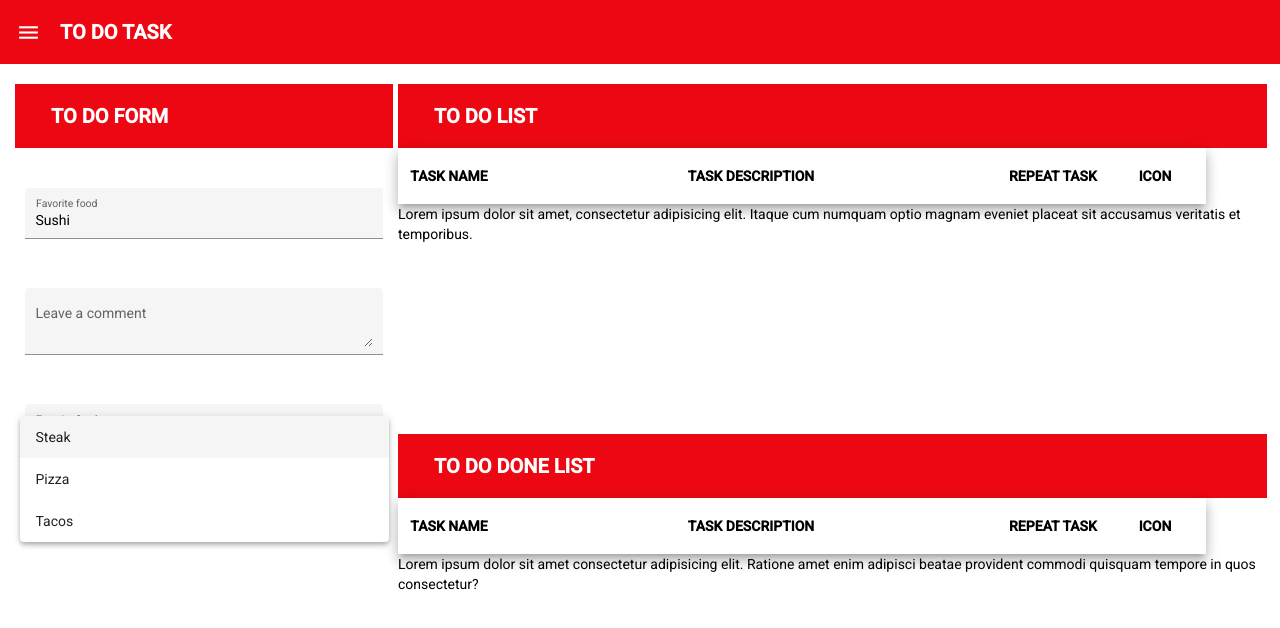
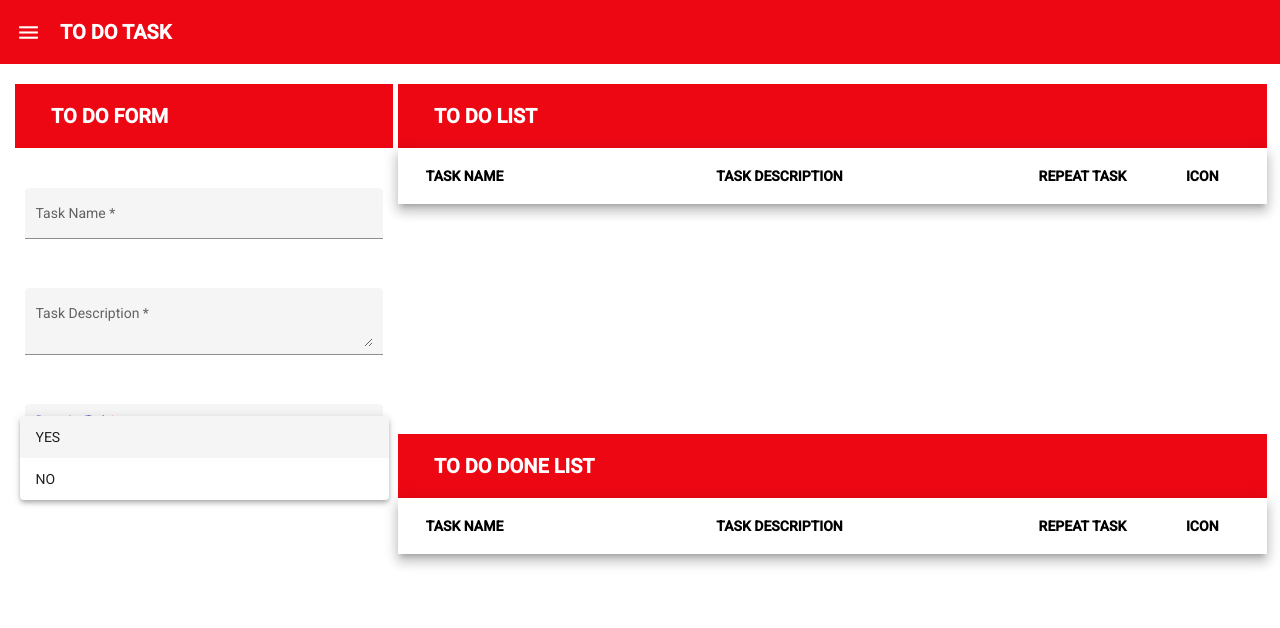
Before and after one commit to codez1995/ToDo-Task, an Angular app: page / in a window 1280 px wide. Both pictures are taken after a click on the element 204 px from the left and 436 px from the top of the page. Shown: the top 628 px of the page. Built offline with nearby package versions, Linux system fonts and the light colour scheme.

Commit message:
add funcitonality

```diff
--- a/src/app/app.component.html
+++ b/src/app/app.component.html
@@ -9,11 +9,9 @@
     <div class="left-section">
         <div class="left-upper-section">
             <app-to-do-list></app-to-do-list>
-            Lorem ipsum dolor sit amet, consectetur adipisicing elit. Itaque cum numquam optio magnam eveniet placeat sit accusamus veritatis et temporibus.
         </div>
         <div class="left-lower-section">
             <app-done-list></app-done-list>
-            Lorem ipsum dolor sit amet consectetur adipisicing elit. Ratione amet enim adipisci beatae provident commodi quisquam tempore in quos consectetur?
         </div>
     </div>
 </div>
--- a/src/app/done-list/done-list.component.ts
+++ b/src/app/done-list/done-list.component.ts
@@ -8,10 +8,10 @@ import { Component, OnInit } from '@angular/core';
 export class DoneListComponent implements OnInit {
 
   listDatacolumns = [
-    {name: "taskName", displayName: "TASK NAME", width: "100px", type:"text", class:"task"},
-    {name: "taskDescription", displayName: "TASK DESCRIPTION", width: "500px", type:"text", class:"task"},
-    {name: "repeatTask", displayName: "REPEAT TASK", width:"100px", type:"text", class:"task"},
-    {name: "icons", displayName: "ICON", width:"100px", type:"icon", class:"task"}
+    {name: "taskName", displayName: "TASK NAME", width: "200px", type:"text", class:"task"},
+    {name: "taskDescription", displayName: "TASK DESCRIPTION", width: "800px", type:"text", class:"task"},
+    {name: "repeatTask", displayName: "REPEAT TASK", width:"150px", type:"text", class:"task"},
+    {name: "icons", displayName: "ICON", width:"200px", type:"icon", class:"task"}
   ]
   moviesData!: any[];
   listDisplayColumns!: string[];
--- a/src/app/to-do-list/to-do-list.component.ts
+++ b/src/app/to-do-list/to-do-list.component.ts
@@ -8,10 +8,10 @@ import { Component, OnInit } from '@angular/core';
 export class ToDoListComponent implements OnInit {
 
   listDatacolumns = [
-    {name: "taskName", displayName: "TASK NAME", width: "100px", type:"text", class:"task"},
-    {name: "taskDescription", displayName: "TASK DESCRIPTION", width: "500px", type:"text", class:"task"},
-    {name: "repeatTask", displayName: "REPEAT TASK", width:"100px", type:"text", class:"task"},
-    {name: "icons", displayName: "ICON", width:"100px", type:"icon", class:"task"}
+    {name: "taskName", displayName: "TASK NAME", width: "200px", type:"text", class:"task"},
+    {name: "taskDescription", displayName: "TASK DESCRIPTION", width: "800px", type:"text", class:"task"},
+    {name: "repeatTask", displayName: "REPEAT TASK", width:"150px", type:"text", class:"task"},
+    {name: "icons", displayName: "ICON", width:"200px", type:"icon", class:"task"}
   ]
   moviesData!: any[];
   listDisplayColumns!: string[];
--- a/src/app/to-do/to-do.component.html
+++ b/src/app/to-do/to-do.component.html
@@ -3,24 +3,25 @@
 </mat-toolbar>
 
 <div class="TO-DO-FORM">
-    <form class="example-form">
+    <form class="example-form" [formGroup]="taskForm">
         <mat-form-field class="example-full-width" appearance="fill">
-            <mat-label>Favorite food</mat-label>
-            <input matInput placeholder="Ex. Pizza" value="Sushi">
+            <mat-label>Task Name</mat-label>
+            <input matInput placeholder="Enter task name" formControlName="taskName">
         </mat-form-field>
-
+        <mat-error *ngIf="taskForm.controls['taskName'].hasError('required') && taskForm.controls['taskName'].touched" class="form-error-msg">Task Name is required</mat-error>
         <mat-form-field class="example-full-width textarea" appearance="fill">
-            <mat-label>Leave a comment</mat-label>
-            <textarea matInput placeholder="Ex. It makes me feel..."></textarea>
+            <mat-label>Task Description</mat-label>
+            <textarea matInput placeholder="Enter task description" formControlName="taskDescription"></textarea>
         </mat-form-field>
-
+        <mat-error *ngIf="taskForm.controls['taskDescription'].hasError('required') && taskForm.controls['taskDescription'].touched" class="form-error-msg">Task Description is required</mat-error>
         <mat-form-field class="example-full-width" appearance="fill">
-            <mat-label>Favorite food</mat-label>
-            <mat-select>
-                <mat-option *ngFor="let food of foods" [value]="food.value">
-                    {{food.viewValue}}
+            <mat-label>Repeating Task</mat-label>
+            <mat-select formControlName="repeatTask">
+                <mat-option *ngFor="let task of tasks" [value]="task.value">
+                    {{task.viewValue}}
                 </mat-option>
             </mat-select>
         </mat-form-field>
+        <mat-error *ngIf="taskForm.controls['repeatTask'].hasError('required') && taskForm.controls['repeatTask'].touched" class="form-error-msg">Repeating Task is required</mat-error>
     </form>
 </div>
--- a/src/app/to-do/to-do.component.ts
+++ b/src/app/to-do/to-do.component.ts
@@ -1,6 +1,7 @@
 import { Component, OnInit } from '@angular/core';
+import { FormControl, FormGroup, Validators } from '@angular/forms';
 
-interface Food {
+interface Task {
   value: string;
   viewValue: string;
 }
@@ -13,14 +14,21 @@ interface Food {
 
 export class ToDoComponent implements OnInit {
 
-  foods: Food[] = [
-    {value: 'steak-0', viewValue: 'Steak'},
-    {value: 'pizza-1', viewValue: 'Pizza'},
-    {value: 'tacos-2', viewValue: 'Tacos'},
+  tasks: Task[] = [
+    {value: 'yes', viewValue: 'YES'},
+    {value: 'no', viewValue: 'NO'},
   ];
+  taskForm!: FormGroup;
   constructor() { }
 
   ngOnInit(): void {
+    this.InitializetaskForm();
   }
-
+  InitializetaskForm() {
+    this.taskForm = new FormGroup({
+      taskName: new FormControl('', [Validators.required]),
+      taskDescription: new FormControl('', [Validators.required]),
+      repeatTask: new FormControl('', [Validators.required]),
+    })
+  }
 }
```
